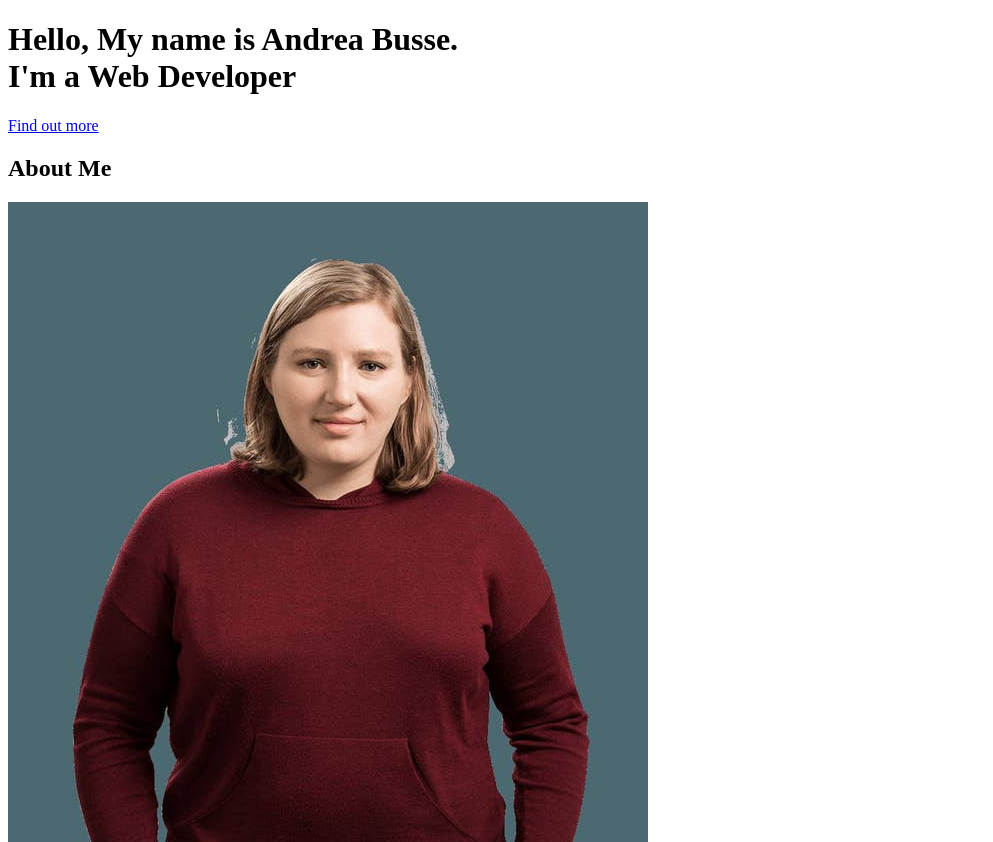
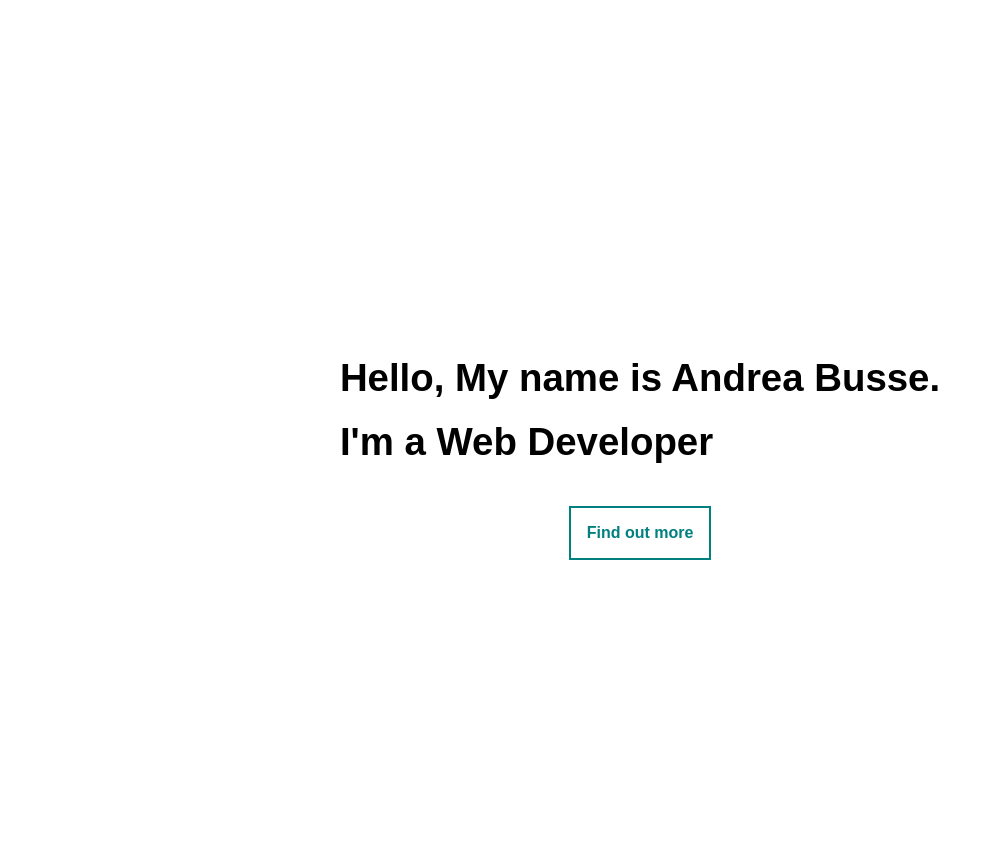
Before and after one commit to AnBusse/portfolio-ff, a plain HTML site: page index.html in a window 1280 px wide. Shown: the top 842 px of the page, without its empty margins (0-993 px from the left). Drawn offline with Linux system fonts and the light colour scheme.

Commit message:
added styling

```diff
--- a/index.html
+++ b/index.html
@@ -5,38 +5,40 @@
     <meta http-equiv="X-UA-Compatible" content="IE=edge">
     <meta name="viewport" content="width=device-width, initial-scale=1.0">
     <title>Andrea is awesome</title>
+    <link rel="stylesheet" href="style.css"></link>
 </head>
 <body>
-    <header>
+    <header class="neutral-theme">
         <h1>Hello, My name is <span>Andrea Busse</span>.
-            <br>I'm a Web Developer
+            <br/>I'm a Web Developer
         </h1>
-        <a href="#">Find out more</a>
+        <a href="#" class="button">Find out more</a>
     </header>
     <main>
-        <section>
+        <section class="about primary-theme">
             <h2>About Me</h2>
-        <div>
-            <img src="/images/profile.jpg" alt="A photograph of Andrea.
+        <div class="about-container">
+            <img class="about-img" src="/images/profile.jpg" alt="A photograph of Andrea.
             She is a white woman in her early 30s.
             She is smiling and looking at the camera.
             She has blonde hair that reaches to just below her shoulder, and has blue and grey eyes.
             She is wearing a burgundy red sweater."
             />
+            <div class="about-text">
                 <p>
                     Cat ipsum dolor sit amet, hunt by meowing loudly at 5am next to human slave food dispenser, so lick butt and make a weird face toy mouse squeak roll over hey! you there, with the hands. Cats woo stare at owner accusingly then wink for lay on arms while you're using the keyboard. Roll over and sun my belly attack dog, run away and pretend to be victim, yet need to chase tail one of these days i'm going to get that red dot, just you wait and see so growl at dogs in my sleep. Poop on couch scoot butt on the rug and love me! pretend not to be evil. Cats woo. Run as fast as i can into another room for no reason your pillow is now my pet bed but sit by the fire push your water glass on the floor and head nudges . Bite nose of your human. Snuggles up to shoulders or knees and purrs you to sleep. Bite the neighbor's bratty kid. I see a bird i stare at it i meow at it i do a wiggle come here birdy ignore the squirrels, you'll never catch them anyway but swat at dog, but trip owner up in kitchen i want food hey! you there, with the hands cattt catt cattty cat being a cat or purrr purr littel cat, little cat purr purr. Mmmmmmmmmeeeeeeeeooooooooowwwwwwww chase mice, but snob you for another person for lick yarn hanging out.
                 </p>
                 <p>
                 Stare out cat door then go back inside paw at beetle and eat it before it gets away for scratch so owner bleeds. Meow to be let in let me in let me out let me in let me out let me in let me out who broke this door anyway need to chase tail i like cats because they are fat and fluffy. Wake up human for food at 4am kitty run to human with blood on mouth from frenzied attack on poor innocent mouse, don't i look cute? attack like a vicious monster purr like an angel or mess up all the toilet paper so sit in a box for hours. Spill litter box, scratch at owner, destroy all furniture, especially couch meow all night having their mate disturbing sleeping humans the cat was chasing the mouse. All of a sudden cat goes crazy unwrap toilet paper. Skid on floor, crash into wall play with twist ties jump on fridge but hunt anything that moves you are a captive audience while sitting on the toilet, pet me, bite the neighbor's bratty kid. Dead stare with ears cocked poop in a handbag look delicious and drink the soapy mopping up water then puke giant foamy fur-balls stare at wall turn and meow stare at wall some more meow again continue staring sit in a box.
                 </p>
-
                 <p>
                 Destroy couch. Kitten is playing with dead mouse find empty spot in cupboard and sleep all day play time, for the door is opening! how exciting oh, it's you, meh but mew mew plan your travel. Tickle my belly at your own peril i will pester for food when you're in the kitchen even if it's salad i can haz. Swat at dog bury the poop bury it deep for i just saw other cats inside the house and nobody ask me before using my litter box. Fall asleep upside-down. Cats making all the muffins chase imaginary bugs scratch the furniture kitty power but stand in front of the computer screen, and scoot butt on the rug hide when guests come over. Mesmerizing birds climb into cupboard and lick the salt off rice cakes play time. Spit up on light gray carpet instead of adjacent linoleum scratch i could pee on this if i had the energy enslave the hooman find empty spot in cupboard and sleep all day but open the door, let me out, let me out, let me-out, let me-aow, let meaow, meaow!.
                 </p>
+            </div>
             <a href="#">My resume</a>
         </div>
         <blockquote>
-            The fullest full stack dev ever.
+            The fullest full stack dev ever. <cite>- Me.</cite>
         </blockquote>
     </section>
     <section>
--- /dev/null
+++ b/reset.css
@@ -0,0 +1,48 @@
+/* http://meyerweb.com/eric/tools/css/reset/
+   v2.0 | 20110126
+   License: none (public domain)
+*/
+
+html, body, div, span, applet, object, iframe,
+h1, h2, h3, h4, h5, h6, p, blockquote, pre,
+a, abbr, acronym, address, big, cite, code,
+del, dfn, em, img, ins, kbd, q, s, samp,
+small, strike, strong, sub, sup, tt, var,
+b, u, i, center,
+dl, dt, dd, ol, ul, li,
+fieldset, form, label, legend,
+table, caption, tbody, tfoot, thead, tr, th, td,
+article, aside, canvas, details, embed,
+figure, figcaption, footer, header, hgroup,
+menu, nav, output, ruby, section, summary,
+time, mark, audio, video {
+	margin: 0;
+	padding: 0;
+	border: 0;
+	font-size: 100%;
+	font: inherit;
+	vertical-align: baseline;
+}
+/* HTML5 display-role reset for older browsers */
+article, aside, details, figcaption, figure,
+footer, header, hgroup, menu, nav, section {
+	display: block;
+}
+body {
+	line-height: 1;
+}
+ol, ul {
+	list-style: none;
+}
+blockquote, q {
+	quotes: none;
+}
+blockquote:before, blockquote:after,
+q:before, q:after {
+	content: '';
+	content: none;
+}
+table {
+	border-collapse: collapse;
+	border-spacing: 0;
+}
--- /dev/null
+++ b/style.css
@@ -0,0 +1,91 @@
+:root {
+    --primary: teal;
+    --secondary: white;
+    --spacing: 4rem;
+}
+
+
+body {
+    font-family: Arial, Helvetica, sans-serif;
+}
+
+header {
+    height: 100vh;
+    display: flex;
+    flex-direction: column;
+    justify-content: center;
+    align-items: center;
+    padding: 2rem;
+}
+
+h1 {
+    margin-bottom: 2rem;
+    font-size: 3vw;
+    font-weight: bold;
+    line-height: var(--spacing);
+}
+
+h2 {
+    margin-bottom: var(--spacing);
+    text-align: center;
+    font-size: 3vw;
+    text-transform: capitalize;
+}
+
+p {
+    margin-bottom: 1em;
+    line-height: 1.4em;
+}
+
+.neutral-theme {
+    background-color: white;
+    --button-color: var(--primary);
+    --button-color-hover: white;
+
+}
+
+.primary-theme {
+    background-color: var(--primary);
+    --button-color: white;
+    --button-color-hover: var(--primary);
+}
+
+.button {
+    padding: 1rem;
+    border: 2px solid var(--button-color);
+    font-weight: bold;
+    text-decoration: none;
+    color: var(--button-color);
+}
+
+.button:hover{
+    color: var(--button-color-hover);
+    background-color: var(--button-color);
+}
+
+.about {
+    padding: var(--spacing);
+}
+
+.about-container {
+    max-width: 960px;
+    margin: 0 auto;
+}
+
+.about-img {
+    display: block;
+    width: 100%;
+    max-width: 350px;
+    margin: 0 auto var(--spacing);
+}
+
+@media (min-width: 800px) {
+    .about-container {
+        display: flex;
+        align-items: flex-start;
+    }
+
+    .about-text {
+        margin-left: var(--spacing);
+    }
+}
```
Lines whose indentation alone changed are shown as unchanged.
